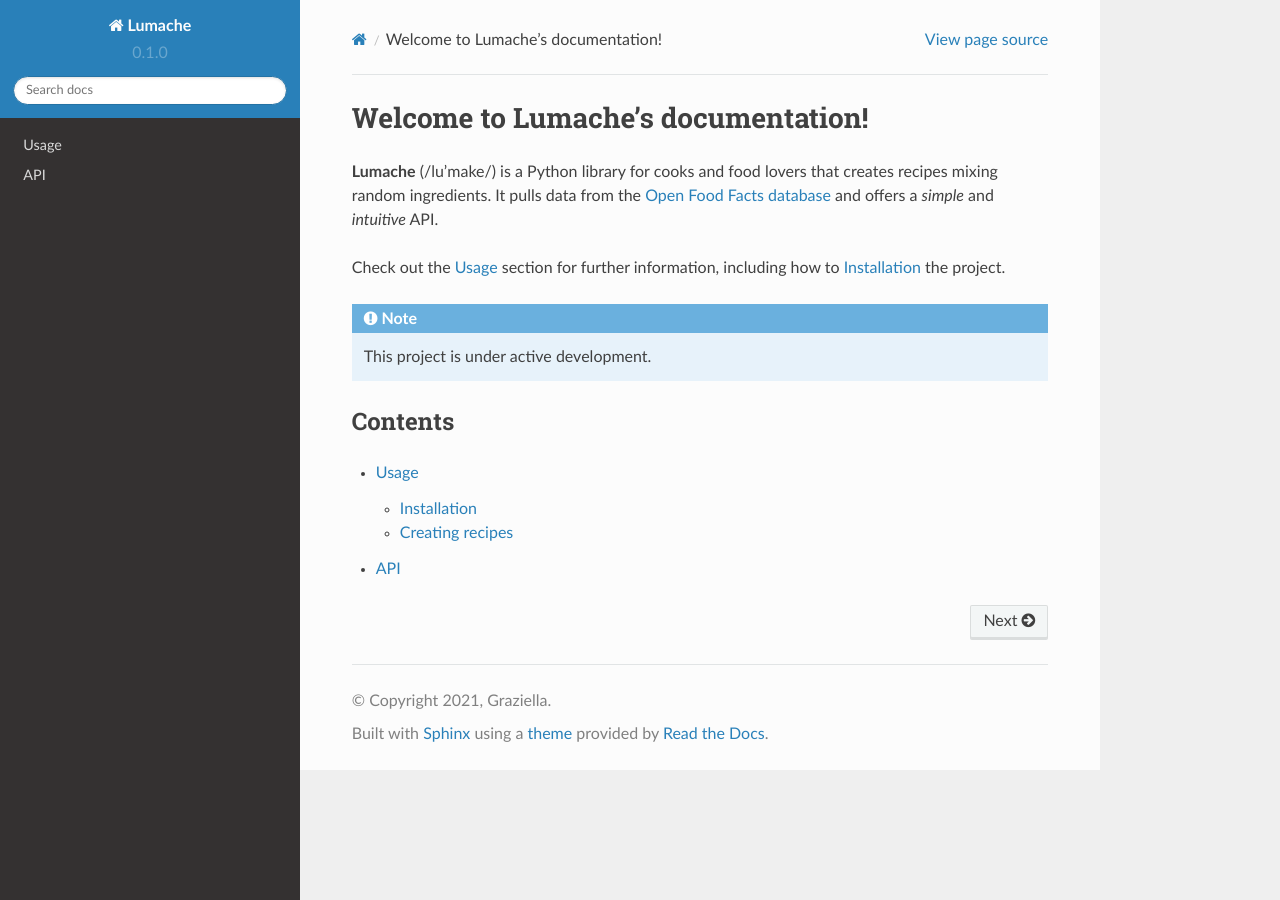
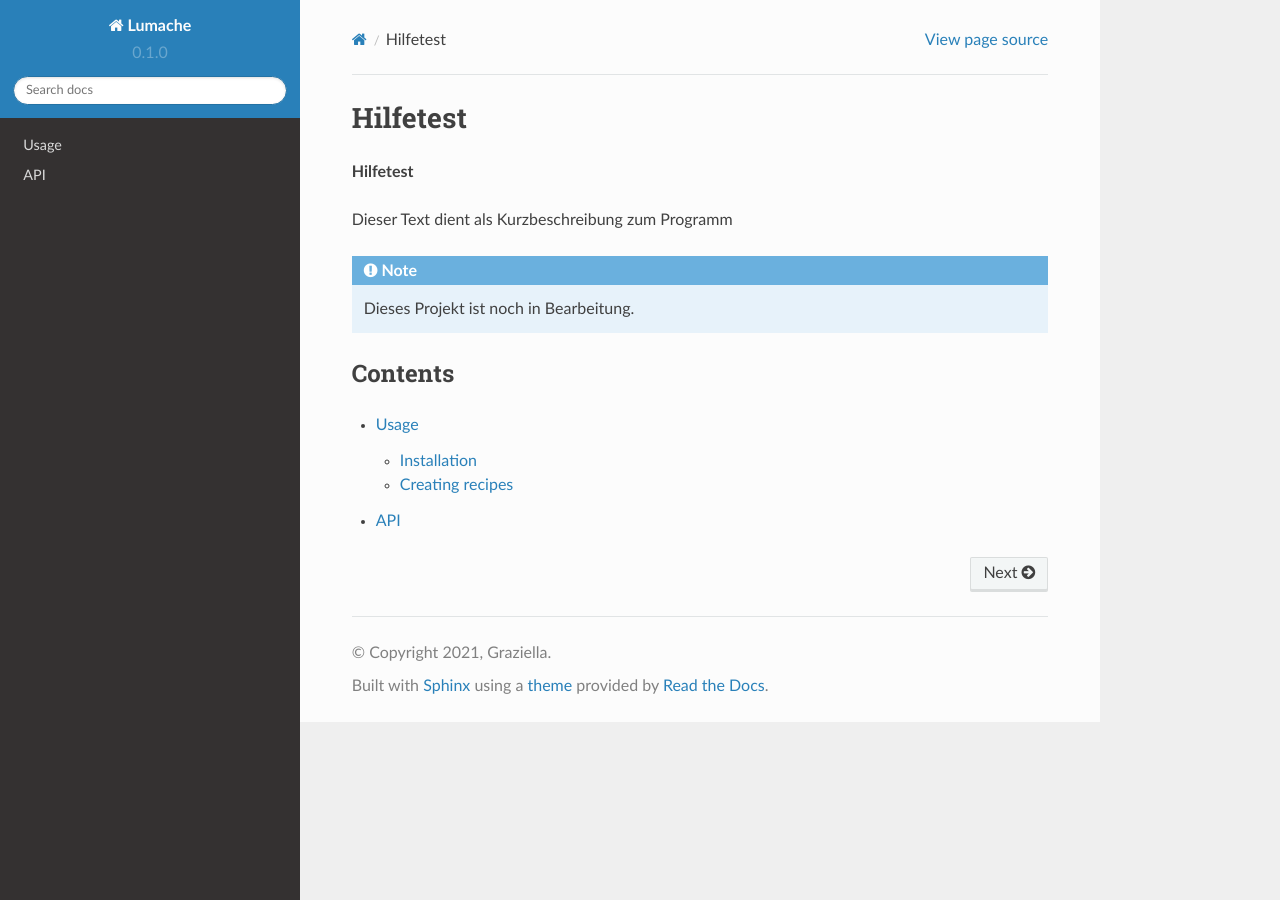
Before and after one commit to Samusin95/rtd-tutorial_EN, a Sphinx documentation site: the page built from docs/source/index.rst, in a window 1280 px wide. Built offline with Sphinx 7.4.7 and the Read the Docs theme 2.0.0, drawn with Linux system fonts in a browser that asks for light colours.

Commit message:
Update index.rst

```diff
--- a/docs/source/index.rst
+++ b/docs/source/index.rst
@@ -1,17 +1,13 @@
-Welcome to Lumache's documentation!
+Hilfetest
 ===================================
 
-**Lumache** (/lu'make/) is a Python library for cooks and food lovers
-that creates recipes mixing random ingredients.
-It pulls data from the `Open Food Facts database <https://world.openfoodfacts.org/>`_
-and offers a *simple* and *intuitive* API.
+**Hilfetest**
 
-Check out the :doc:`usage` section for further information, including
-how to :ref:`installation` the project.
+Dieser Text dient als Kurzbeschreibung zum Programm
 
 .. note::
 
-   This project is under active development.
+   Dieses Projekt ist noch in Bearbeitung.
 
 Contents
 --------
```
